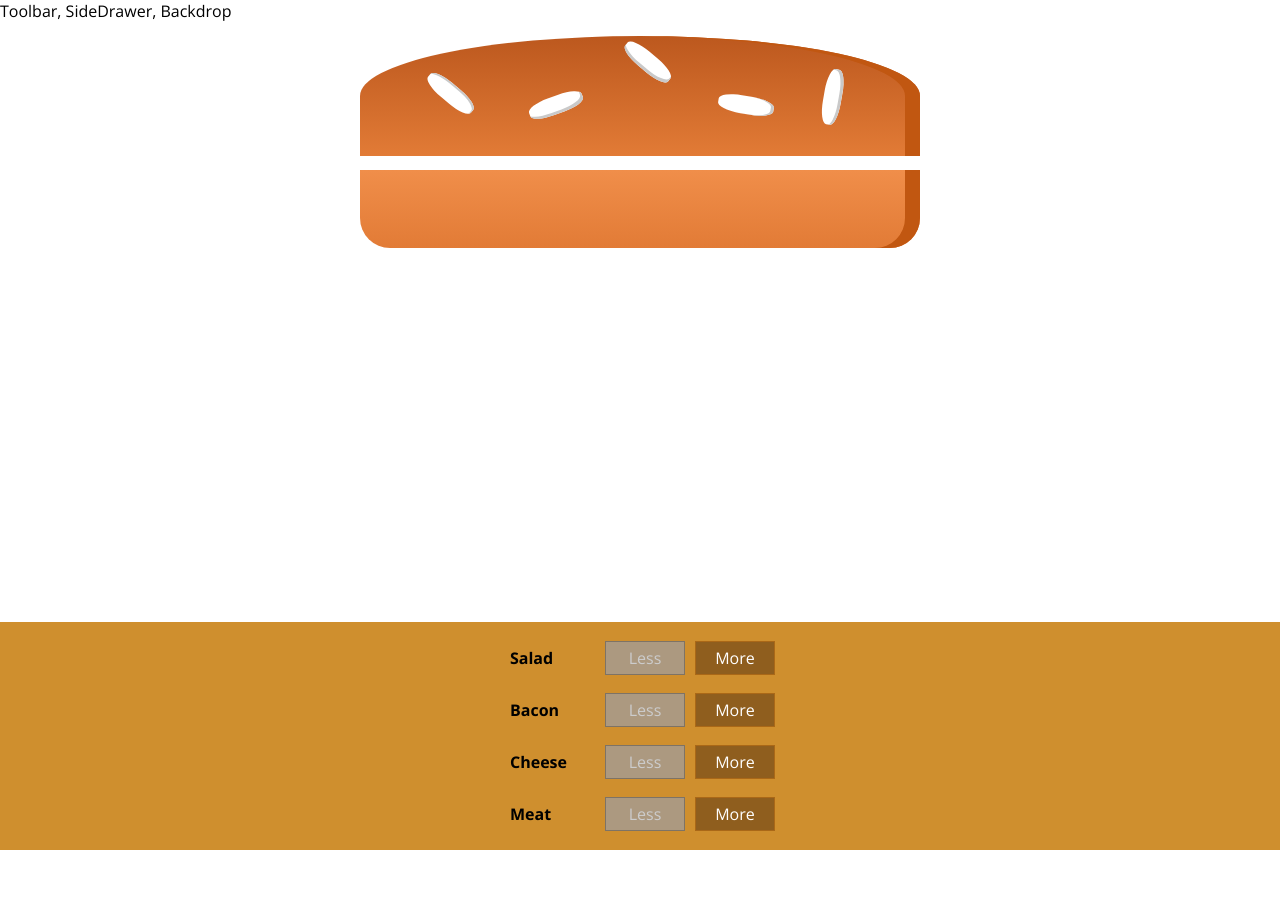
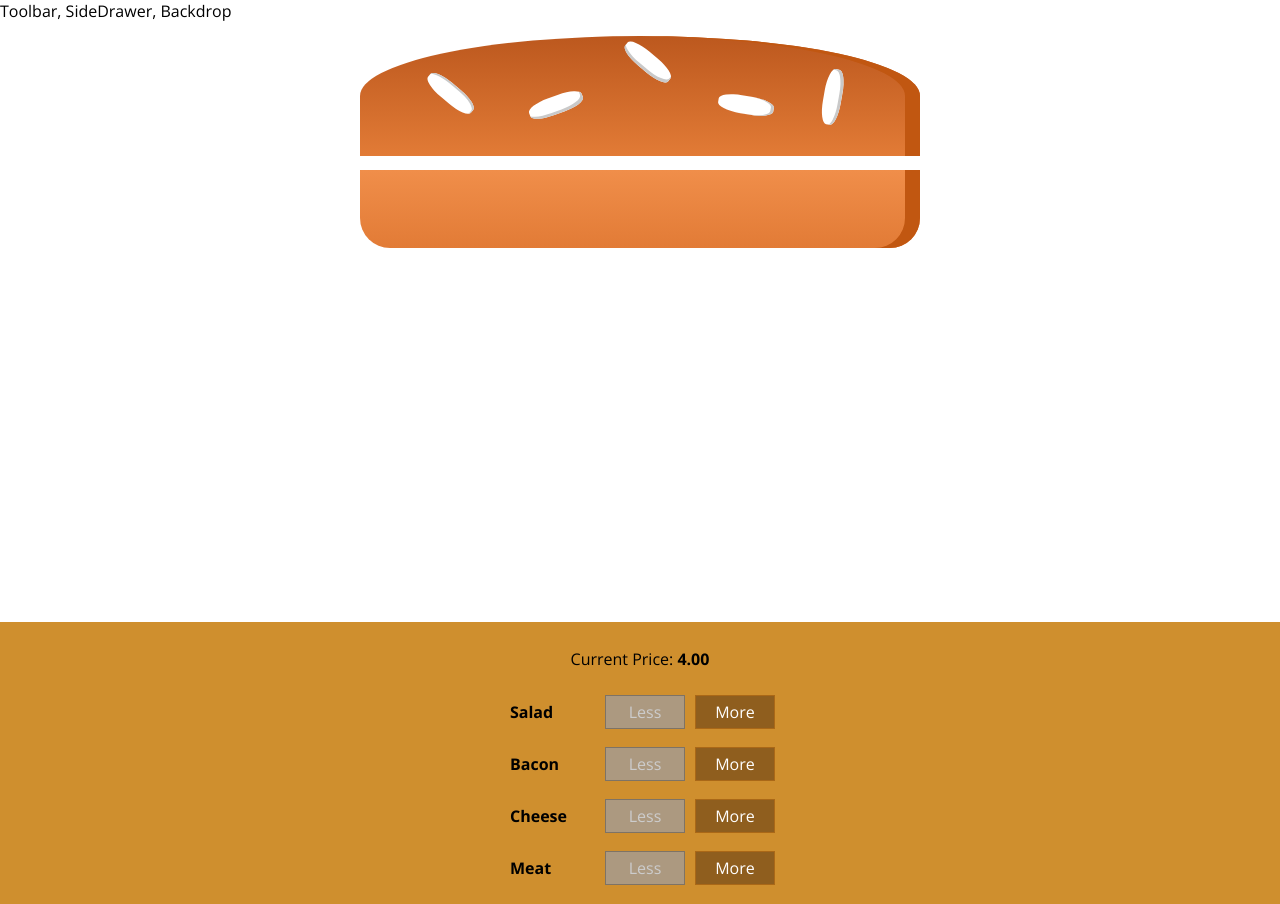
Before and after one commit to jupereirasilva/burger-builder, a React (Create React App) app: page / in a window 1280 px wide. Before the commit the page ends 850 px from the top, so only its background shows below. Built offline with nearby package versions, Linux system fonts and the light colour scheme.

Commit message:
Display and update burger price

```diff
--- a/src/components/Burger/BuildControls/BuildControls.js
+++ b/src/components/Burger/BuildControls/BuildControls.js
@@ -13,6 +13,9 @@
 const buildControls = props => {
   return (
     <div className={classes.BuildControls}>
+      <p>
+        Current Price: <strong>{props.price.toFixed(2)}</strong>
+      </p>
       {controls.map(ctrl => (
         <BuildControl
           key={ctrl.label}
--- a/src/containers/BurgerBuilder/BurgerBuilder.js
+++ b/src/containers/BurgerBuilder/BurgerBuilder.js
@@ -2,6 +2,13 @@
 
 import Burger from "../../components/Burger/Burger";
 import BuildControls from "../../components/Burger/BuildControls/BuildControls";
+
+const INGREDIENT_PRICES = {
+  salad: 0.5,
+  cheese: 0.4,
+  meat: 1.3,
+  bacon: 0.7
+};
 
 class BurgerBuilder extends Component {
   state = {
@@ -10,7 +17,8 @@
       bacon: 0,
       cheese: 0,
       meat: 0
-    }
+    },
+    totalPrice: 4
   };
 
   addIngredientHandler = type => {
@@ -20,7 +28,11 @@
       ...this.state.ingredients
     };
     updatedIngredients[type] = updatedCount;
+    const priceAddition = INGREDIENT_PRICES[type];
+    const oldPrice = this.state.totalPrice;
+    const newPrice = oldPrice + priceAddition;
     this.setState({
+      totalPrice: newPrice,
       ingredients: updatedIngredients
     });
   };
@@ -35,7 +47,11 @@
       ...this.state.ingredients
     };
     updatedIngredients[type] = updatedCount;
+    const priceDeduction = INGREDIENT_PRICES[type];
+    const oldPrice = this.state.totalPrice;
+    const newPrice = oldPrice - priceDeduction;
     this.setState({
+      totalPrice: newPrice,
       ingredients: updatedIngredients
     });
   };
@@ -54,6 +70,7 @@
           ingredientAdded={this.addIngredientHandler}
           ingredientRemoved={this.removeIngredientHandler}
           disabled={disabledInfo}
+          price={this.state.totalPrice}
         />
       </div>
     );
```
